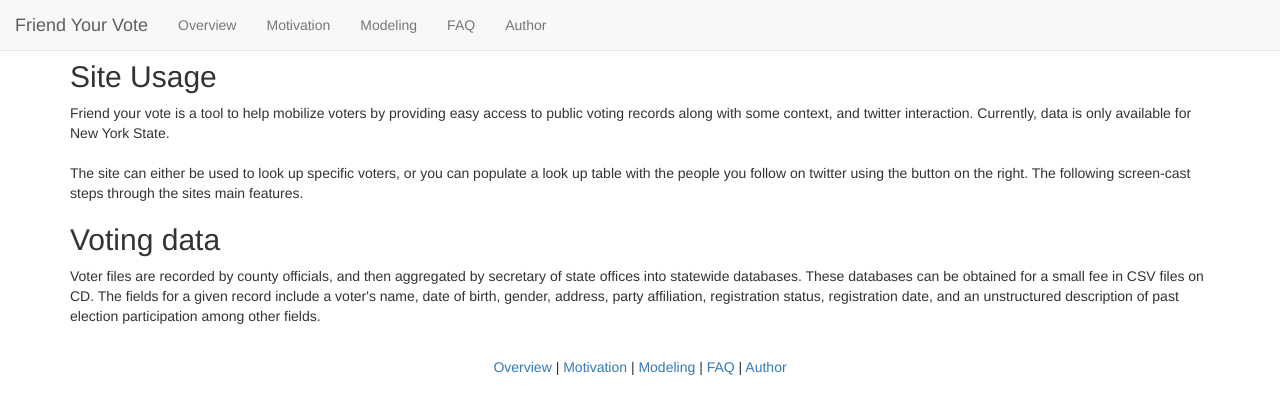
After one commit to sleitner/fyv, a Django app: page /overview.html in a window 1280 px wide. The commit adds this page. Shown: the top 414 px of the page. Run offline with Django 3.2, Linux system fonts and the light colour scheme; some libraries are stand-ins or nearby versions.

Commit message:
added overview with placeholder for screen cast and modeling content changes

```diff
--- a/lists/templates/base.html
+++ b/lists/templates/base.html
@@ -26,10 +26,10 @@
         <div id="navbar" class="collapse navbar-collapse">
           <ul class="nav navbar-nav">
             <li class="active">
+            <li><a href="http://www.friendyourvote.com/overview.html">Overview</a></li>
             <li><a href="http://www.friendyourvote.com/motivation.html">Motivation</a></li>
             <li><a href="http://www.friendyourvote.com/modeling.html">Modeling</a></li>
             <li><a href="http://www.friendyourvote.com/FAQ.html">FAQ</a></li>
-            <!--  <li><a href="http://www.friendyourvote.com/slides.html">Slides</a></li>  -->
             <li><a href="http://www.samleitner.com">Author</a></li>
           </ul>
         </div><!--/.nav-collapse -->
@@ -69,7 +69,7 @@
           <script>!function(d,s,id){var js,fjs=d.getElementsByTagName(s)[0],p=/^http:/.test(d.location)?'http':'https';if(!d.getElementById(id)){js=d.createElement(s);js.id=id;js.src=p+'://platform.twitter.com/widgets.js';fjs.parentNode.insertBefore(js,fjs);}}(document, 'script', 'twitter-wjs');</script>
         </div>
 
-        <center>
+        <center> <a href="http://www.friendyourvote.com/overview.html">Overview</a>  |
           <a href="http://www.friendyourvote.com/motivation.html">Motivation</a>  |  <a href="http://www.friendyourvote.com/modeling.html">Modeling</a>  |  <a href="http://www.friendyourvote.com/FAQ.html">FAQ</a>  |  <a href="http://www.samleitner.com">Author</a>
         </center>
         <br><p><br>
--- a/lists/templates/basenoj.html
+++ b/lists/templates/basenoj.html
@@ -24,6 +24,7 @@
         <div id="navbar" class="collapse navbar-collapse">
           <ul class="nav navbar-nav">
             <li class="active">
+            <li><a href="http://www.friendyourvote.com/overview.html">Overview</a></li>
               <li><a href="http://www.friendyourvote.com/motivation.html">Motivation</a></li>
               <li><a href="http://www.friendyourvote.com/modeling.html">Modeling</a></li>
               <li><a href="http://www.friendyourvote.com/FAQ.html">FAQ</a></li>
@@ -60,7 +61,7 @@
                data-show-faces="true">
             </div>
     </div>
-<center><a href="http://www.friendyourvote.com/motivation.html">Motivation</a>  |  <a href="http://www.friendyourvote.com/modeling.html">Modeling</a>  |  <a href="http://www.friendyourvote.com/FAQ.html">FAQ</a>  |  <a href="http://www.samleitner.com">Author</a></center>
+<center><a href="http://www.friendyourvote.com/overview.html">Overview</a>  |  <a href="http://www.friendyourvote.com/motivation.html">Motivation</a>  |  <a href="http://www.friendyourvote.com/modeling.html">Modeling</a>  |  <a href="http://www.friendyourvote.com/FAQ.html">FAQ</a>  |  <a href="http://www.samleitner.com">Author</a></center>
 
 </div>
 <script src="http://code.jquery.com/jquery.min.js"></script>
--- /dev/null
+++ b/lists/templates/overview.html
@@ -0,0 +1,23 @@
+{% extends 'basenoj.html' %}
+
+{% block other_css %}
+    <link href="/static/nv.d3.css" rel="stylesheet" media="screen">
+{% endblock %}
+{% block header_text %}{% endblock %}
+{% block middle_text %}
+
+
+<h2>Site Usage</h2>
+
+Friend your vote is a tool to help mobilize voters by providing easy access to public voting records along with some context, and twitter interaction. Currently, data is only available for New York State.
+<p><br>
+The site can either be used to look up specific voters, or you can populate a look up table with the people you follow on twitter using the button on the right. The following screen-cast steps through the sites main features.
+<p>
+<h2>Voting data</h2>
+Voter files are recorded by county officials, and then aggregated by secretary of state offices into statewide databases. These databases can be obtained for a small fee in CSV files on CD. The fields for a given record include a voter's name, date of birth, gender, address, party affiliation, registration status, registration date, and an unstructured description of past election participation among other fields.
+<p><br>
+{% endblock %}
+{% block form_action %}{% endblock %}
+{% block extra_content %}{% endblock %}
+{% block other_js %}
+{% endblock %}
--- a/lists/views.py
+++ b/lists/views.py
@@ -17,8 +17,8 @@ def modeling(request):
 #######junk
 def testlogin(request):
     return render(request, 'testlogin.html')
-def input(request):
-    return render(request, 'input.html')
+def overview(request):
+    return render(request, 'overview.html')
 def slides(request):
     return render(request, 'slides.html')
 #######^junk
--- a/superlists/urls.py
+++ b/superlists/urls.py
@@ -14,7 +14,7 @@ urlpatterns = patterns('',
     url(r'^motivation.html', 'lists.views.motivation', name='motivation'),
     url(r'^modeling.html', 'lists.views.modeling', name='modeling'),
     url(r'^testlogin.html', 'lists.views.testlogin', name='testlogin'),
-    url(r'^input.html', 'lists.views.input', name='input'),
+    url(r'^overview.html', 'lists.views.overview', name='overview'),
     url(r'^lists/', include('lists.urls')),
     url(r'^admin/', include(admin.site.urls)),
 )
```
Also changed, not shown: lists/templates/modeling.html (+37 -40 lines), lists/templates/motivation.html (+20 -3 lines).
